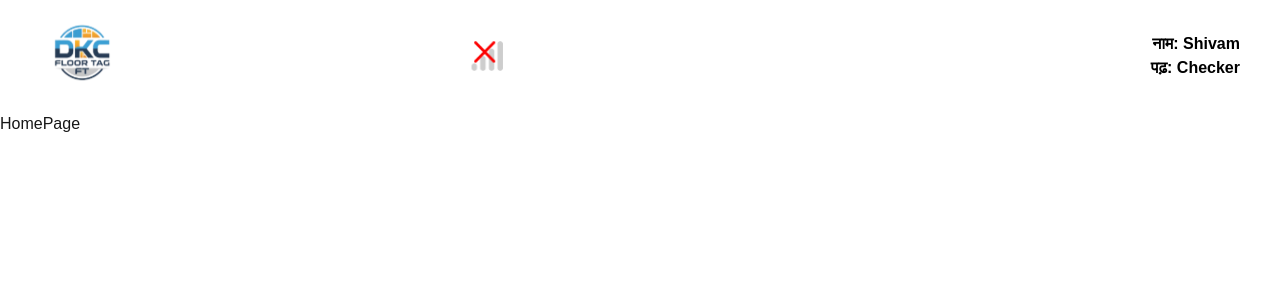
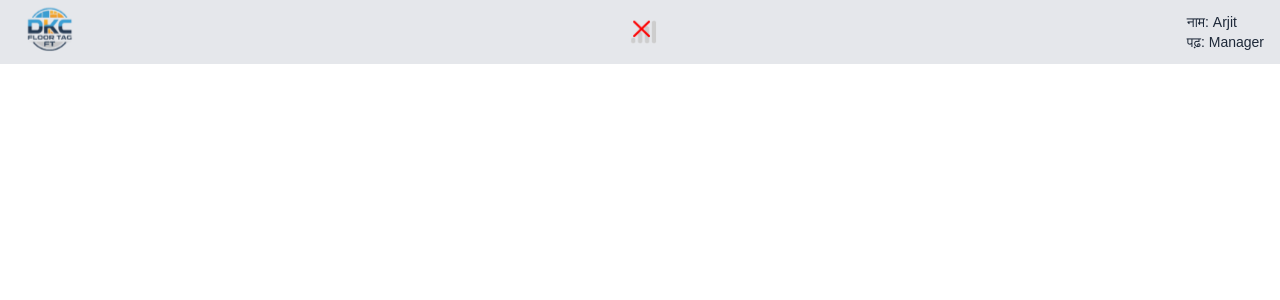
Before and after one commit to dkcvivek/floor_tag-production-vendor_manager-frontend, a Next.js app: page / in a window 1280 px wide. Shown: the top 300 px of the page. Built offline with nearby package versions, Linux system fonts and the light colour scheme.

Commit message:
created header and footer

```diff
--- a/app/(app)/layout.tsx
+++ b/app/(app)/layout.tsx
@@ -1,10 +1,14 @@
 import { ReactNode } from "react";
+import Header from "../components/Header";
+import Footer from "../components/Footer";
 
 function Layout({ children }: { children: ReactNode }) {
   return (
     <div className="min-h-screen">
       <main className="pt-16">
+        <Header/>
         {children}
+        <Footer/>
       </main>
     </div>
   );
--- a/app/(dashboard)/layout.tsx
+++ b/app/(dashboard)/layout.tsx
@@ -1,10 +1,10 @@
 import React from "react";
-import Navbar from "../components/Navbar";
+import Header from "../components/Header";
 
 function DashboardLayout({ children }: { children: React.ReactNode }) {
   return (
     <div className="flex flex-col min-h-screen">
-      <Navbar />
+      <Header />
       {children}
     </div>
   );
--- /dev/null
+++ b/app/components/Footer.jsx
@@ -0,0 +1,19 @@
+"use client";
+
+import { QrCode } from "lucide-react";
+import Link from "next/link";
+
+const Footer = () => {
+  return (
+    <footer className="fixed inset-x-0 bottom-0 z-50">
+      <Link href="/scan"
+        aria-label="Scan QR"
+        className="h-14 w-full bg-[#1E90FF] flex items-center justify-center active:opacity-90 pb-[env(safe-area-inset-bottom)]"
+      >
+        <QrCode size={28} className="text-white" />
+      </Link>
+    </footer>
+  );
+}
+
+export default Footer;
--- /dev/null
+++ b/app/components/Header.jsx
@@ -0,0 +1,38 @@
+import React from "react";
+import Image from "next/image";
+
+const Header = () => {
+  return (
+    <header className="fixed top-0 left-0 z-1000 h-16 w-full flex items-center px-4 bg-gray-200">
+      <div className="shrink-0">
+        <Image
+          src="/logo.svg"
+          alt="Logo"
+          width={80}
+          height={40}
+          className="object-contain"
+        />
+      </div>
+
+      <div className="flex-1 flex justify-center">
+        <Image
+          src="/signal.svg"
+          alt="Signal"
+          width={32}
+          height={32}
+        />
+      </div>
+
+      <div className="shrink-0 text-left leading-tight">
+        <span className="block text-sm font-medium text-gray-800">
+          नाम: Arjit
+        </span>
+        <span className="block text-sm font-medium text-gray-800">
+          पढ़: Manager
+        </span>
+      </div>
+    </header>
+  );
+};
+
+export default Header;
--- a/app/components/Navbar.jsx
+++ /dev/null
@@ -1,26 +0,0 @@
-import Image from "next/image";
-
-const Navbar = () => {
-  return (
-    <header className="h-16 md:h-28 flex items-center px-3 md:px-10 relative">
-        <Image
-          src="/logo.svg"
-          alt="Logo"
-          width={100}
-          height={70}
-          className="object-contain"
-        />
-
-        <div className="absolute left-1/2 -translate-x-1/2 md:static md:translate-x-0 md:mx-auto">
-          <Image src="/signal.svg" alt="Signal" width={40} height={40} />
-        </div>
-
-        <div className="ml-auto flex flex-col items-end leading-tight">
-          <span className="text-sm md:text-base text-black font-semibold">नाम: Shivam</span>
-          <span className="text-sm md:text-base text-black font-semibold">पढ़: Checker</span>
-        </div>
-      </header>
-  )
-}
-
-export default Navbar;
```
